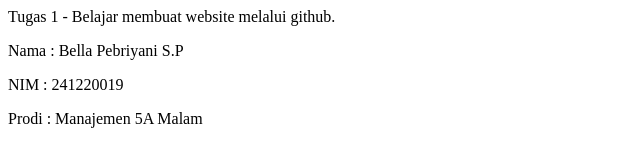
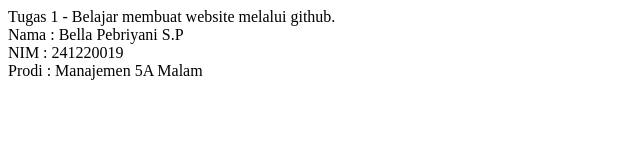
Before and after one commit to BellaPebriyaniSetiyoPratama/Belajar1, a plain HTML site: page Index.html in a window 1280 px wide. Shown: the whole page, without its empty margins (0-640 px from the left). Drawn offline with Linux system fonts and the light colour scheme.

Commit message:
Update Index.html

```diff
--- a/Index.html
+++ b/Index.html
@@ -3,9 +3,9 @@
         <title>Tugas Sistem Informasi Manajemen</title>
     </head>
     <body>
-        <p>Tugas 1 - Belajar membuat website melalui github.</p>
-        <p>Nama : Bella Pebriyani S.P</p>
-<p>NIM : 241220019</p>
-<p>Prodi : Manajemen 5A Malam</p>
+        Tugas 1 - Belajar membuat website melalui github.<br>
+Nama : Bella Pebriyani S.P<br>
+NIM : 241220019<br>
+Prodi : Manajemen 5A Malam<br>
     </body>
 </html>
```
